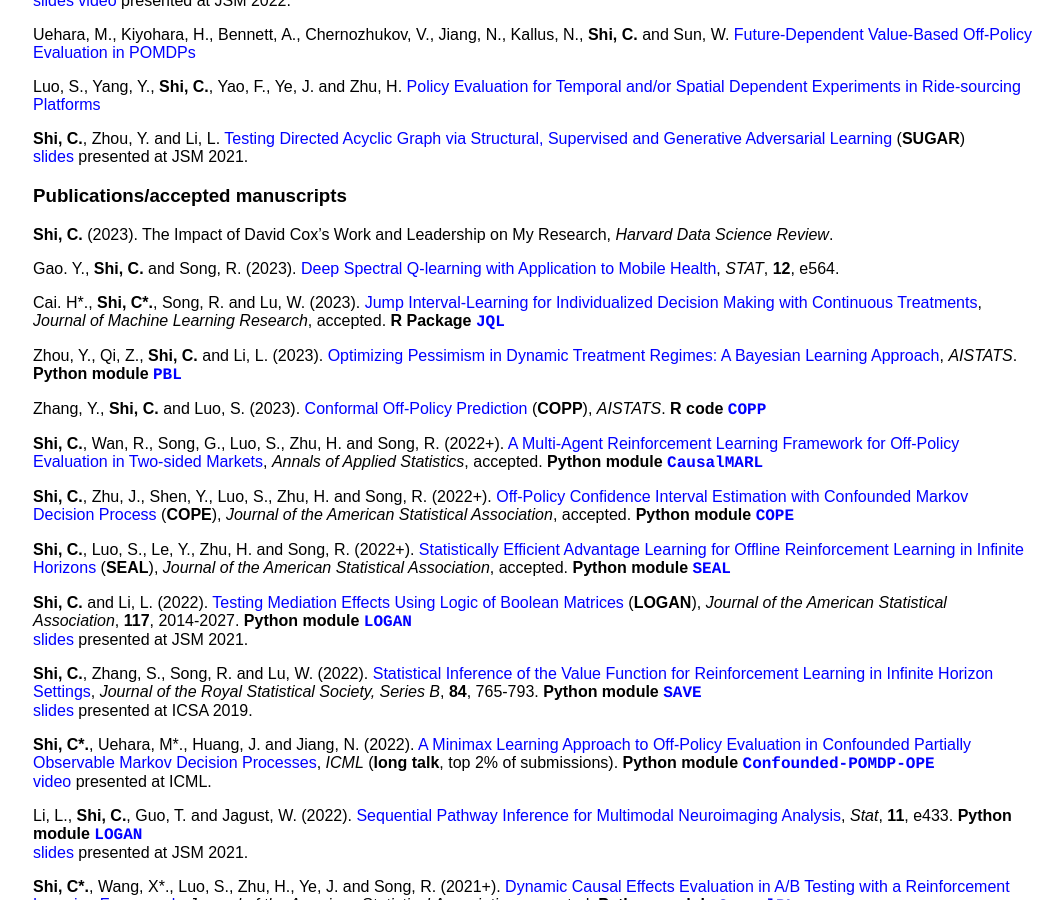
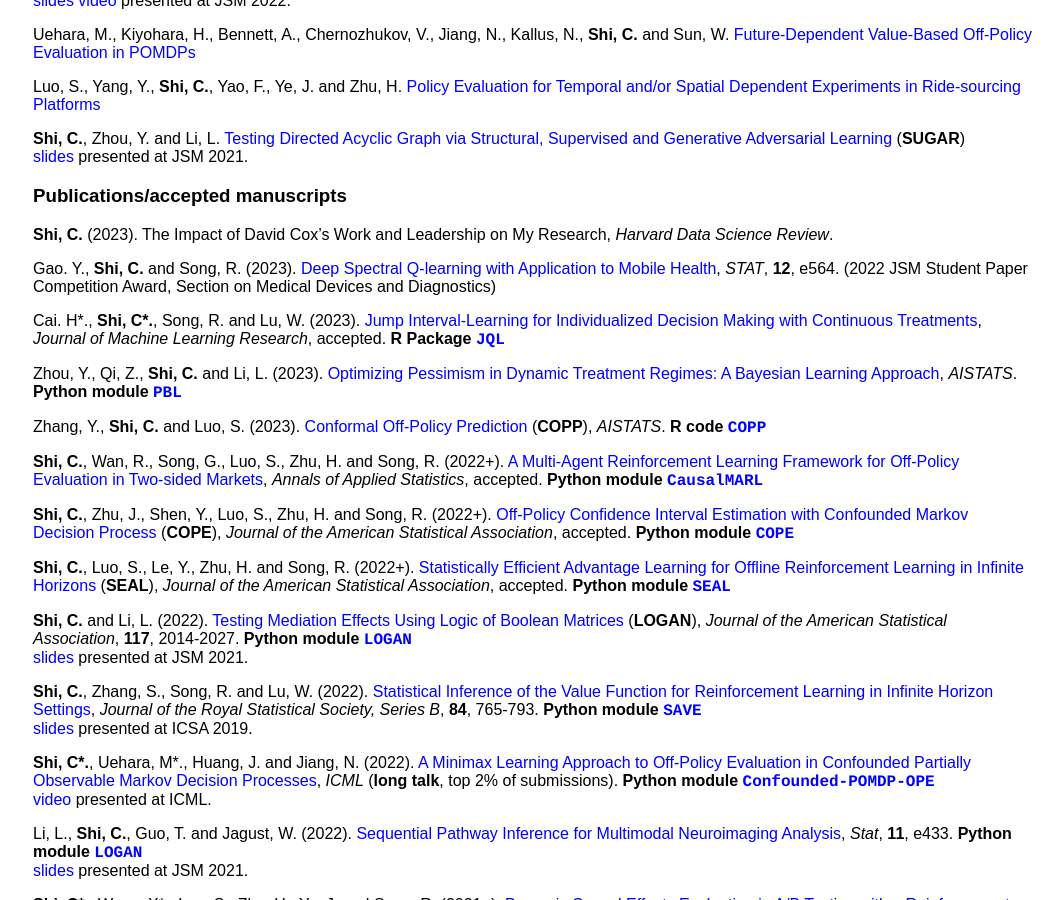
Before and after one commit to callmespring/callmespring.github.io, a Jekyll site: the page built from publication.md, in a window 1280 px wide and 900 px high, scrolled down 513 px. Shown: the whole window, without its empty margins (107-1170 px from the left). Built offline with Jekyll 4.4.1, drawn with Linux system fonts in a browser that asks for light colours.

Commit message:
Update publication.md

```diff
--- a/publication.md
+++ b/publication.md
@@ -41,7 +41,7 @@ Supervised and Generative Adversarial Learning](https://arxiv.org/pdf/2106.01474
 
 **Shi, C.** (2023). The Impact of David Cox’s Work and Leadership on My Research, _Harvard Data Science Review_.
 
-Gao. Y., **Shi, C.** and Song, R. (2023). [Deep Spectral Q-learning with Application to Mobile Health](https://onlinelibrary.wiley.com/doi/full/10.1002/sta4.564), _STAT_, **12**, e564.
+Gao. Y., **Shi, C.** and Song, R. (2023). [Deep Spectral Q-learning with Application to Mobile Health](https://onlinelibrary.wiley.com/doi/full/10.1002/sta4.564), _STAT_, **12**, e564. (2022 JSM Student Paper Competition Award, Section on Medical Devices and Diagnostics)
 
 Cai. H\*., **Shi, C\*.**, Song, R. and Lu, W. (2023). [Jump Interval-Learning for Individualized Decision Making with Continuous Treatments](https://arxiv.org/pdf/2111.08885.pdf), _Journal of Machine Learning Research_, accepted. **R Package** [<span style="font-family:courier;">**JQL**</span>](https://cran.r-project.org/web/packages/JQL/index.html)
 
```
